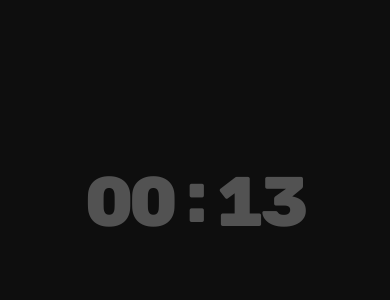
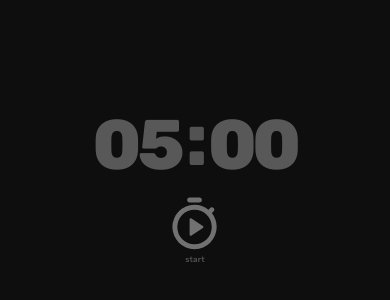
Before and after one commit to Akzeno/pomodorTimer, a React (Vite) app: page / in a window 390 px wide. Shown: the part 220-520 px from the top of the page. Built offline with nearby package versions, Linux system fonts and the light colour scheme.

Commit message:
add play and clear button functonality

```diff
--- /dev/null
+++ b/src/components/ClearIcon.jsx
@@ -0,0 +1,28 @@
+import React from "react";
+
+const ClearIcon = ({ className = "", handelReset }) => {
+  return (
+    <>
+      <div className="flex flex-col items-center justify-center">
+        <svg
+          xmlns="http://www.w3.org/2000/svg"
+          viewBox="0 -960 960 960"
+          fill="currentColor"
+          className={`h-full w-full ${className}`}
+          id="clearIcon"
+          onClick={() => handelReset()}
+        >
+          <path d="M480-800q60 0 117.5 20T706-722l28-28q11-11 28-11t28 11q11 11 11 28t-11 28l-28 28q38 51 58 108.5T840-440q0 26-4 51.5T824-337q-7 22-22.5 29t-29.5 2q-14-5-23.5-18t-3.5-30q8-22 11.5-43.5T760-440q0-116-82-198t-198-82q-20 0-43 3.5T391-705q-17 5-29-4t-17-23q-5-14 1.5-29.5T373-784q26-8 53-12t54-4Zm40 248v-48q0-17-11.5-28.5T480-640q-10 0-18.5 4T448-624l72 72ZM480-80q-74 0-139.5-28.5T226-186q-49-49-77.5-114.5T120-440q0-60 18.5-115.5T192-656L84-764q-11-11-11-28t11-28q11-11 28-11t28 11l680 680q11 11 11 28t-11 28q-11 11-28 11t-28-11l-68-68q-48 35-103.5 53.5T480-80Zm0-80q42 0 82-13t75-37L248-599q-24 35-36 75t-12 84q0 116 82 198t198 82Zm-80-680q-17 0-28.5-11.5T360-880q0-17 11.5-28.5T400-920h160q17 0 28.5 11.5T600-880q0 17-11.5 28.5T560-840H400Zm43 435Zm113-112Z" />
+        </svg>
+        <label
+          htmlFor="clearIcon"
+          className="text-[2vw] font-medium tracking-wide text-zen-800 md:text-[1vw]"
+        >
+          clear
+        </label>
+      </div>
+    </>
+  );
+};
+
+export default ClearIcon;
--- /dev/null
+++ b/src/components/PlayIcon.jsx
@@ -0,0 +1,28 @@
+import React from "react";
+
+const PlayIcon = ({ className = "", setRunning }) => {
+  return (
+    <>
+      <div className="flex flex-col items-center justify-center ">
+        <svg
+          xmlns="http://www.w3.org/2000/svg"
+          viewBox="0 -960 960 960"
+          fill="currentColor"
+          className={`h-full w-full ${className}`}
+          id="startIcon"
+          onClick={() => setRunning((prevState) => !prevState)}
+        >
+          <path d="m431-301 184-122q9-6 9-17t-9-17L431-579q-10-7-20.5-1.5T400-563v246q0 12 10.5 17.5T431-301Zm-31-539q-17 0-28.5-11.5T360-880q0-17 11.5-28.5T400-920h160q17 0 28.5 11.5T600-880q0 17-11.5 28.5T560-840H400Zm-59.5 731.5Q275-137 226-186t-77.5-114.5Q120-366 120-440t28.5-139.5Q177-645 226-694t114.5-77.5Q406-800 480-800q62 0 119 20t107 58l28-28q11-11 28-11t28 11q11 11 11 28t-11 28l-28 28q38 50 58 107t20 119q0 74-28.5 139.5T734-186q-49 49-114.5 77.5T480-80q-74 0-139.5-28.5ZM678-242q82-82 82-198t-82-198q-82-82-198-82t-198 82q-82 82-82 198t82 198q82 82 198 82t198-82ZM480-440Z" />
+        </svg>
+        <label
+          htmlFor="startIcon"
+          className="text-[2vw] md:text-[1vw] font-medium tracking-wide"
+        >
+          start
+        </label>
+      </div>
+    </>
+  );
+};
+
+export default PlayIcon;
--- a/src/components/ShowTime.jsx
+++ b/src/components/ShowTime.jsx
@@ -4,7 +4,7 @@ const ShowTime = ({ time }) => {
   const formetNuber = (num) => String(num).padStart(2, "0");
 
   return (
-    <h1 className="w-[25vw] text-center tabular-nums">{formetNuber(time)}</h1>
+    <h1 className="w-[25vw] text-zen-500 text-center tabular-nums">{formetNuber(time)}</h1>
   );
 };
 
--- a/src/components/ShowTimeWraper.jsx
+++ b/src/components/ShowTimeWraper.jsx
@@ -1,10 +1,25 @@
 import React from "react";
 import ShowTime from "./ShowTime";
+import PlayIcon from "./PlayIcon";
+import ClearIcon from "./ClearIcon";
 
-const ShowTimeWraper = ({ children }) => {
+const ShowTimeWraper = ({ children, setRunning, runnig, handelReset }) => {
   return (
-    <div className="flex items-center gap-[2vw] px-8 hover:bg-zen-950 relative ">
-      {children}
+    <div className="group relative flex flex-col items-center gap-[4vw] rounded-2xl px-8 pt-8 pb-18 hover:bg-zen-950 md:gap-[2vw] md:rounded-4xl">
+      <div className="flex">{children}</div>
+
+      <div className="
+      flex h-[7vh] w-[7vh] cursor-pointer flex-col items-center text-base tracking-normal normal-case opacity-0 transition-opacity duration-200 group-hover:opacity-100 hover:group-hover:opacity-100 max-md:opacity-100 md:h-[5vw] md:w-[5vw] lg:h-[4vw] lg:w-[4vw]">
+        {runnig ? (
+          <ClearIcon
+            className="text-zen-800"
+            setRunning={setRunning}
+            handelReset={handelReset}
+          />
+        ) : (
+          <PlayIcon className="text-zen-400" setRunning={setRunning} />
+        )}
+      </div>
     </div>
   );
 };
--- a/src/components/Timer.jsx
+++ b/src/components/Timer.jsx
@@ -3,10 +3,12 @@ import ShowTime from "./ShowTime";
 import ShowTimeWraper from "./ShowTimeWraper";
 
 const Timer = () => {
-  const [time, setTime] = useState(20);
+  const [time, setTime] = useState(300);
+  const [runnig, setRunning] = useState(false);
 
   useEffect(() => {
     if (time <= 0) return;
+    if (!runnig) return;
     const intervelId = setInterval(() => {
       setTime((prevTime) => {
         if (prevTime <= 1) {
@@ -17,8 +19,12 @@ const Timer = () => {
       });
     }, 1000);
     return () => clearInterval(intervelId);
-  }, []);
+  }, [runnig]);
 
+  function handelReset() {
+    setRunning(false);
+    setTime(300);
+  }
 
   const hour = Math.floor(time / 3600);
   const minuts = Math.floor((time % 3600) / 60);
@@ -26,7 +32,7 @@ const Timer = () => {
 
   return (
     <div className="flex h-screen items-center justify-center bg-zen-ink font-['Rubik'] text-[18vw] leading-none font-extrabold tracking-tighter text-neutral-600 select-none">
-      <ShowTimeWraper>
+      <ShowTimeWraper setRunning={setRunning} runnig={runnig} handelReset={handelReset}>
         {time >= 3600 && (
           <>
             <ShowTime time={hour} />
```
Also changed, not shown: src/assets/timer_off_24dp_E3E3E3_FILL0_wght400_GRAD0_opsz24.svg (added), src/assets/timer_play_24dp_E3E3E3_FILL0_wght400_GRAD0_opsz24.svg (added).
